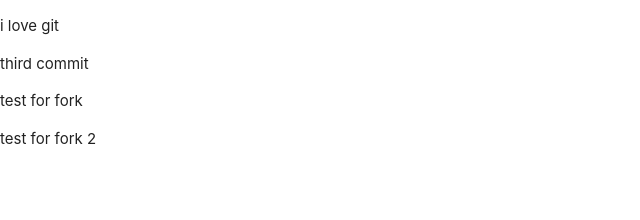
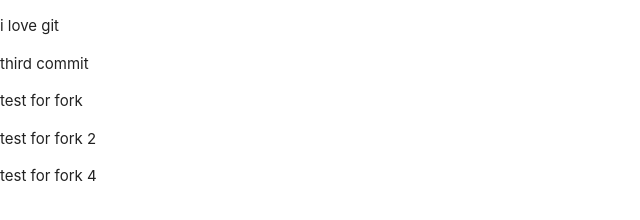
Before and after one commit to Mahdi-Alaee/tamrinFront, a plain HTML site: page index.html in a window 1280 px wide. Shown: the whole page, without its empty margins (0-640 px from the left). Drawn offline with Linux system fonts and the light colour scheme.

Commit message:
Update index.html

```diff
--- a/index.html
+++ b/index.html
@@ -14,6 +14,7 @@
     <p>third commit</p>
     <p>test for fork</p>
     <p>test for fork 2</p>
+    <p>test for fork 4</p>
     <script src="assets/materialize/js/materialize.min.js"></script>
     <script src="assets/js/main.js"></script>
 </body>
```
